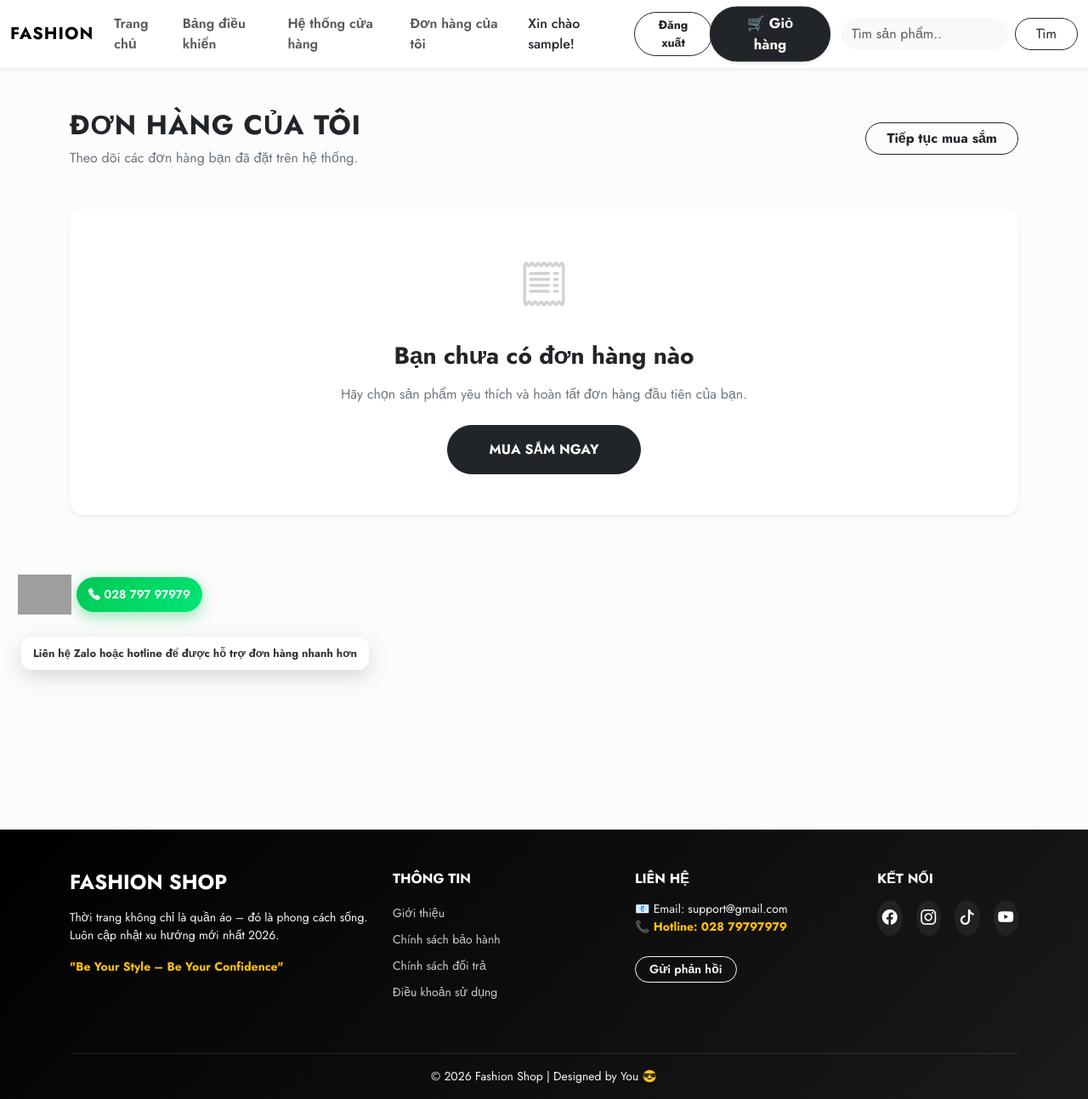
After one commit to phuc05112005/PythonWeb, a Django app: page /don-hang-cua-toi/ in a window 1280 px wide. The commit adds this page. Shown: the whole page at 85% size. Run offline with Django 5.2, Linux system fonts and the light colour scheme; the visitor is signed in with stand-in values (Sample User, id 1); data comes from the database, SQL or seed files in the repository; data that the repository does not hold is empty; some libraries are stand-ins or nearby versions; grey boxes are pictures that could not be loaded.

Commit message:
upload theo doi don hang(user), cac file html thong tin shop

```diff
--- /dev/null
+++ b/home/Templates/donhangcuatoi.html
@@ -0,0 +1,125 @@
+{% extends "layout.html" %}
+{% load humanize %}
+
+{% block main-content %}
+<div class="container mt-5 mb-5 min-vh-100">
+    <div class="d-flex flex-column flex-md-row justify-content-between align-items-md-center gap-3 mb-4">
+        <div>
+            <h2 class="fw-bolder text-uppercase mb-2" style="letter-spacing: 1px;">Đơn hàng của tôi</h2>
+            <p class="text-secondary mb-0">Theo dõi các đơn hàng bạn đã đặt trên hệ thống.</p>
+        </div>
+        <a href="{% url 'home' %}" class="btn btn-outline-dark rounded-pill px-4 fw-bold">
+            Tiếp tục mua sắm
+        </a>
+    </div>
+
+    {% if donhang %}
+    <div class="row g-4">
+        {% for dh in donhang %}
+        <div class="col-12">
+            <div class="bg-white rounded-4 shadow-sm border-0 p-4">
+                <div class="d-flex flex-column flex-lg-row justify-content-between align-items-lg-center gap-3">
+                    <div>
+                        <div class="small text-uppercase text-secondary fw-bold mb-2">Mã đơn hàng: #{{ dh.id }}</div>
+                        <h5 class="fw-bold mb-2">{{ dh.ten }}</h5>
+                        <div class="text-secondary small mb-1">Ngày đặt: {{ dh.ngaydat|date:"d/m/Y H:i" }}</div>
+                        <div class="text-secondary small">Địa chỉ giao: {{ dh.diachi }}</div>
+                    </div>
+
+                    <div class="text-lg-end">
+                        {% if dh.trangthai == 2 %}
+                        <span class="badge rounded-pill text-bg-success px-3 py-2 mb-3">Đã duyệt</span>
+                        {% else %}
+                        <span class="badge rounded-pill text-bg-warning px-3 py-2 mb-3">Chờ duyệt</span>
+                        {% endif %}
+                        <div class="fw-bolder text-danger fs-5 mb-3">{{ dh.tongtien|intcomma }} đ</div>
+                        <a href="{% url 'chitietdonhang_khach' dh.id %}" class="btn btn-dark rounded-pill px-4 fw-bold">
+                            Xem chi tiết
+                        </a>
+                    </div>
+                </div>
+            </div>
+        </div>
+        {% endfor %}
+    </div>
+    {% else %}
+    <div class="bg-white p-5 rounded-4 shadow-sm text-center my-5">
+        <div class="mb-4" style="font-size: 3.5rem; opacity: 0.2;">
+            <i class="bi bi-receipt"></i>
+        </div>
+        <h3 class="fw-bold mb-3">Bạn chưa có đơn hàng nào</h3>
+        <p class="text-secondary mb-4">Hãy chọn sản phẩm yêu thích và hoàn tất đơn hàng đầu tiên của bạn.</p>
+        <a href="{% url 'home' %}" class="btn btn-dark rounded-pill px-5 py-3 fw-bold text-uppercase">
+            Mua sắm ngay
+        </a>
+    </div>
+    {% endif %}
+</div>
+
+<div class="contact-wrapper">
+    <div class="contact-tooltip">Liên hệ Zalo hoặc hotline để được hỗ trợ đơn hàng nhanh hơn</div>
+
+    <a href="https://zalo.me/0908178656" target="_blank" class="zalo-btn">
+        <img src="https://upload.wikimedia.org/wikipedia/commons/9/91/Icon_of_Zalo.svg" alt="Zalo">
+    </a>
+
+    <a href="tel:02879797979" class="phone-btn">
+        <i class="bi bi-telephone-fill"></i>
+        028 797 97979
+    </a>
+</div>
+
+<style>
+    .contact-wrapper {
+        position: fixed;
+        left: 25px;
+        bottom: 80px;
+        z-index: 9999;
+        display: flex;
+        align-items: center;
+        gap: 10px;
+    }
+
+    .contact-tooltip {
+        position: absolute;
+        left: 0;
+        top: 70px;
+        background: #fff;
+        padding: 10px 14px;
+        border-radius: 12px;
+        font-size: 13px;
+        color: #333;
+        box-shadow: 0 8px 25px rgba(0, 0, 0, 0.15);
+        white-space: nowrap;
+        font-weight: bold;
+    }
+
+    .phone-btn {
+        background: linear-gradient(135deg, #00c853, #00e676);
+        color: #fff;
+        padding: 10px 14px;
+        border-radius: 30px;
+        font-size: 14px;
+        font-weight: 600;
+        text-decoration: none;
+        box-shadow: 0 6px 18px rgba(0, 200, 83, 0.4);
+        transition: 0.3s;
+    }
+
+    .phone-btn:hover {
+        transform: translateY(-2px);
+        box-shadow: 0 10px 25px rgba(0, 200, 83, 0.5);
+    }
+
+    .zalo-btn img {
+        width: 55px;
+        animation: zaloPulse 1.5s infinite;
+    }
+
+    @keyframes zaloPulse {
+        0% { transform: scale(1); }
+        50% { transform: scale(1.15); }
+        100% { transform: scale(1); }
+    }
+</style>
+{% endblock main-content %}
--- a/home/Templates/layout.html
+++ b/home/Templates/layout.html
@@ -77,6 +77,12 @@
             <li class="nav-item">
               <a class="nav-link fw-semibold" href="{% url 'map' %}">Hệ thống cửa hàng</a>
             </li>
+
+            {% if request.user.is_authenticated %}
+            <li class="nav-item">
+              <a class="nav-link fw-semibold" href="{% url 'donhangcuatoi' %}">Đơn hàng của tôi</a>
+            </li>
+            {% endif %}
 
             <li class="nav-item d-flex align-items-center ms-lg-3 mt-2 mt-lg-0">
               {% if request.user.is_authenticated %}
@@ -177,10 +183,10 @@
             <div class="col-md-3 mb-4">
                 <h6 class="fw-bold text-uppercase text-white mb-3">Thông tin</h6>
                 <ul class="list-unstyled small footer-link">
-                    <li><a href="#">Giới thiệu</a></li>
-                    <li><a href="#">Chính sách bảo hành</a></li>
-                    <li><a href="#">Chính sách đổi trả</a></li>
-                    <li><a href="#">Điều khoản sử dụng</a></li>
+                    <li><a href="{% url 'gioithieu' %}">Giới thiệu</a></li>
+                    <li><a href="{% url 'chinhsachbaohanh' %}">Chính sách bảo hành</a></li>
+                    <li><a href="{% url 'chinhsachdoitra' %}">Chính sách đổi trả</a></li>
+                    <li><a href="{% url 'dieukhoansudung' %}">Điều khoản sử dụng</a></li>
                 </ul>
             </div>
 
--- a/home/Templates/send_mailtrap.html
+++ b/home/Templates/send_mailtrap.html
@@ -128,6 +128,6 @@
     </div>
 </div>
 
-<script src="https://cdn.jsdelivr.net/npm/bootstrap@5.3./dist/js/bootstrap.bundle.min.js"></script>
+<script src="https://cdn.jsdelivr.net/npm/bootstrap@5.3.2/dist/js/bootstrap.bundle.min.js"></script>
 </body>
 </html>
--- a/home/urls.py
+++ b/home/urls.py
@@ -15,6 +15,8 @@ urlpatterns = [
     path('giohang/', views.giohang, name="giohang"),
     path('thanhtoan/', views.thanhtoan, name="thanhtoan"),
     path('camon/', views.thanhtoan, name="camon"),
+    path('don-hang-cua-toi/', views.donhangcuatoi, name='donhangcuatoi'),
+    path('don-hang-cua-toi/<int:donhang_id>/', views.chitietdonhang_khach, name='chitietdonhang_khach'),
     path('quantri/', views.quantri, name="quantri"),
     path('quantri/sanpham/', views.quanlysanpham, name="quanlysanpham"),
     path('quantri/sanpham/xoa/<int:sanpham_id>/', views.xoasanpham, name="xoasanpham"),
@@ -38,4 +40,8 @@ urlpatterns = [
     path('map/', views.map_view, name="map"),
     path('xoataikhoan/<int:id>/', views.xoataikhoan, name='xoataikhoan'),
     path('send-mailtrap/', views.send_mailtrap, name='send_mailtrap'),
+    path('gioi-thieu/', views.gioithieu, name='gioithieu'),
+    path('chinh-sach-bao-hanh/', views.chinhsachbaohanh, name='chinhsachbaohanh'),
+    path('chinh-sach-doi-tra/', views.chinhsachdoitra, name='chinhsachdoitra'),
+    path('dieu-khoan-su-dung/', views.dieukhoansudung, name='dieukhoansudung'),
 ]
--- a/home/views.py
+++ b/home/views.py
@@ -222,6 +222,30 @@ def thanhtoan(request):
         'lonkh': request.POST.get('lon')
         }
     return render(request, 'thanhtoan.html', context)
+
+def donhangcuatoi(request):
+    if not request.user.is_authenticated:
+        return redirect('dangnhap')
+
+    donhang = DONHANG.objects.filter(khachhang=request.user).order_by('-ngaydat')
+    return render(request, 'donhangcuatoi.html', {'donhang': donhang})
+
+def chitietdonhang_khach(request, donhang_id):
+    if not request.user.is_authenticated:
+        return redirect('dangnhap')
+
+    don_hang = get_object_or_404(DONHANG, id=donhang_id, khachhang=request.user)
+    chitiet = CHITIETDONHANG.objects.filter(donhang=don_hang).select_related('sanpham')
+    tong_san_pham = sum(item.dongia * item.soluong for item in chitiet)
+    phi_giao_hang = max(don_hang.tongtien - tong_san_pham, 0)
+
+    context = {
+        'donhang': don_hang,
+        'chitiet': chitiet,
+        'tong_san_pham': tong_san_pham,
+        'phi_giao_hang': phi_giao_hang,
+    }
+    return render(request, 'chitietdonhang_khach.html', context)
 
 @admin_required
 def quantri(request):
@@ -688,3 +712,15 @@ def send_mailtrap(request):
         form = MailForm()
 
     return render(request, 'send_mailtrap.html', {'form': form})
+
+def gioithieu(request):
+    return render(request, 'gioithieu.html')
+
+def chinhsachbaohanh(request):
+    return render(request, 'chinhsachbaohanh.html')
+
+def chinhsachdoitra(request):
+    return render(request, 'chinhsachdoitra.html')
+
+def dieukhoansudung(request):
+    return render(request, 'dieukhoansudung.html')
```
Also changed, not shown: home/Templates/camon.html (+4 -4 lines), home/Templates/chinhsachbaohanh.html (added, +33 -0 lines), home/Templates/chinhsachdoitra.html (added, +33 -0 lines), home/Templates/chitietdonhang_khach.html (added, +178 -0 lines), home/Templates/dieukhoansudung.html (added, +38 -0 lines), home/Templates/gioithieu.html (added, +41 -0 lines), home/static/hinh/aothun2_4TgSP2W.jpg (added).
